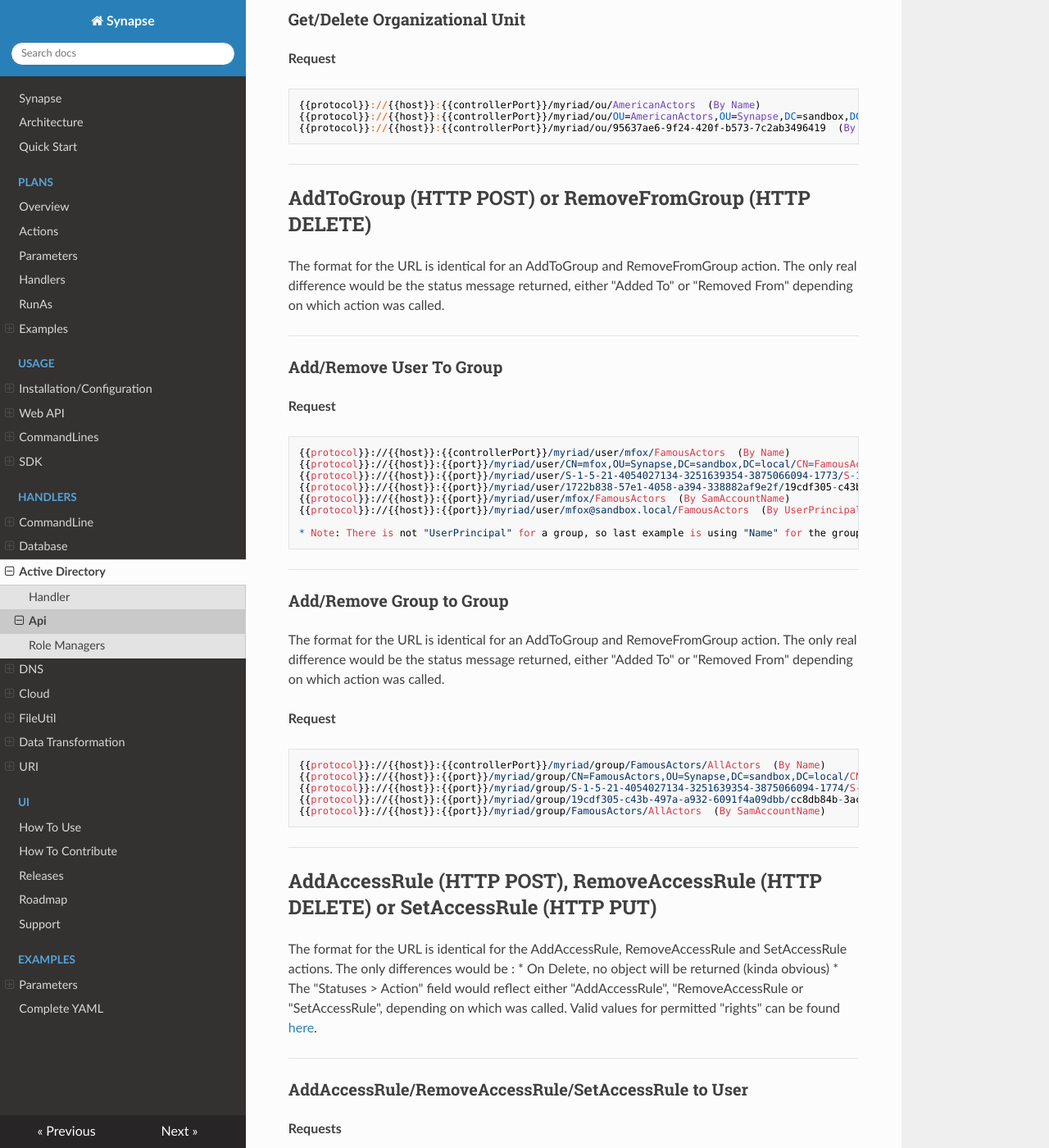
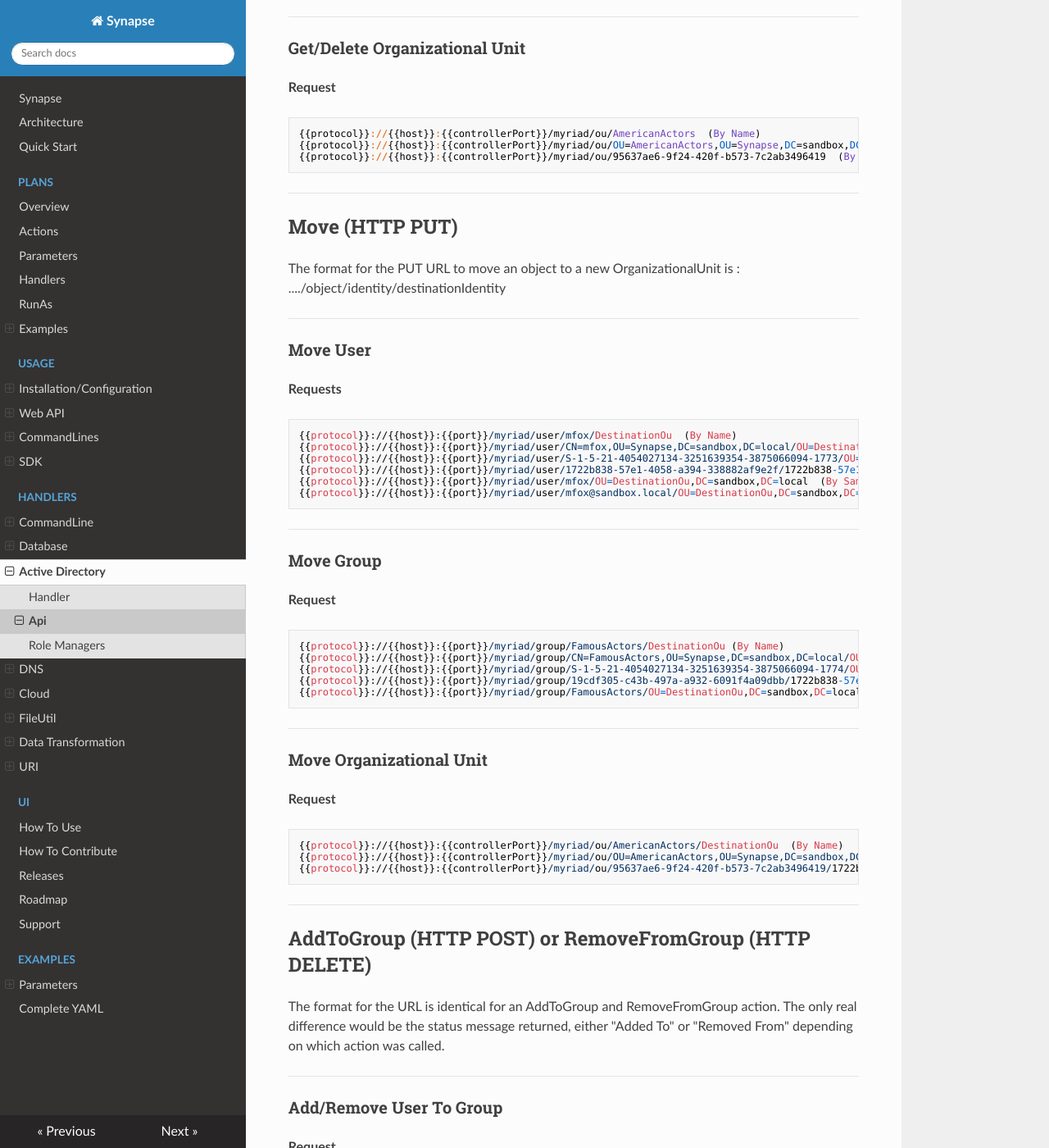
Before and after one commit to SynapseProject/synapse.docs, an MkDocs documentation site: the page built from docs/handlers/ad/api.md, in a window 1280 px wide and 1400 px high, scrolled down 13065 px. Shown: the whole window at 82% size. Built offline with MkDocs 1.6.1, drawn with Linux system fonts in a browser that asks for light colours; nearby versions of some CDN libraries; old or Windows-style settings are respelled for this version of MkDocs; some of the changed text lies outside the part shown.

Commit message:
Added docs for "Move" of Users, Groups and OrgUnits.

`````diff
--- a/docs/handlers/ad/api.md
+++ b/docs/handlers/ad/api.md
@@ -15,6 +15,7 @@ The general format for the rest URL is above, using HTTP Verbs to indicate what
 |Create|POST|&lt;protocol&gt;://&lt;host&gt;:&lt;port&gt;/myriad/&lt;object&gt;/&lt;identity&gt;
 |Modify|PUT|&lt;protocol&gt;://&lt;host&gt;:&lt;port&gt;/myriad/&lt;object&gt;/&lt;identity&gt;
 |Delete|DELETE|&lt;protocol&gt;://&lt;host&gt;:&lt;port&gt;/myriad/&lt;object&gt;/&lt;identity&gt;
+|Move|PUT|&lt;protocol&gt;://&lt;host&gt;:&lt;port&gt;/myriad/&lt/objectgt;/&lt;identity&gt;/&lt;destinationOrgUnit&gt;
 |AddToGroup|POST|&lt;protocol&gt;://&lt;host&gt;:&lt;port&gt;/myriad/&lt;object&gt;/&lt;identity&gt;/&lt;groupIdentity&gt;
 |RemoveFromGroup|DELETE|&lt;protocol&gt;://&lt;host&gt;:&lt;port&gt;/myriad/&lt;object&gt;/&lt;identity&gt;&lt;groupIdentity&gt;
 |AddAccessRule|POST|&lt;protocol&gt;://&lt;host&gt;:&lt;port&gt;/myriad/accessrule/&lt;object&gt;/&lt;identity&gt;/&lt;principal&gt;/&lt;type&gt;/&lt;rights&gt;
@@ -707,6 +708,50 @@ The format for the URL is identical for a Get and a Delete action.  The only dif
 ````
 
 ---
+## Move (HTTP PUT)
+
+The format for the PUT URL to move an object to a new OrganizationalUnit is :
+..../object/identity/destinationIdentity
+
+---
+### Move User
+
+**Requests**
+
+````
+{{protocol}}://{{host}}:{{port}}/myriad/user/mfox/DestinationOu  (By Name)
+{{protocol}}://{{host}}:{{port}}/myriad/user/CN=mfox,OU=Synapse,DC=sandbox,DC=local/OU=DestinationOu,DC=sandbox,DC=local  (By Distinguished Name)
+{{protocol}}://{{host}}:{{port}}/myriad/user/S-1-5-21-4054027134-3251639354-3875066094-1773/OU=DestinationOu,DC=sandbox,DC=local  (By Sid)
+{{protocol}}://{{host}}:{{port}}/myriad/user/1722b838-57e1-4058-a394-338882af9e2f/1722b838-57e1-4058-a394-339994af9guy  (By Guid)
+{{protocol}}://{{host}}:{{port}}/myriad/user/mfox/OU=DestinationOu,DC=sandbox,DC=local  (By SamAccountName)
+{{protocol}}://{{host}}:{{port}}/myriad/user/mfox@sandbox.local/OU=DestinationOu,DC=sandbox,DC=local  (By UserPrincipal)
+````
+
+---
+### Move Group
+
+**Request**
+
+````
+{{protocol}}://{{host}}:{{port}}/myriad/group/FamousActors/DestinationOu (By Name)
+{{protocol}}://{{host}}:{{port}}/myriad/group/CN=FamousActors,OU=Synapse,DC=sandbox,DC=local/OU=DestinationOu,DC=sandbox,DC=local  (By DistinguishedName)
+{{protocol}}://{{host}}:{{port}}/myriad/group/S-1-5-21-4054027134-3251639354-3875066094-1774/OU=DestinationOu,DC=sandbox,DC=local  (By Sid)
+{{protocol}}://{{host}}:{{port}}/myriad/group/19cdf305-c43b-497a-a932-6091f4a09dbb/1722b838-57e1-4058-a394-339994af9guy  (By Guid)
+{{protocol}}://{{host}}:{{port}}/myriad/group/FamousActors/OU=DestinationOu,DC=sandbox,DC=local  (By SamAccountName)
+````
+
+---
+### Move Organizational Unit
+
+**Request**
+
+````
+{{protocol}}://{{host}}:{{controllerPort}}/myriad/ou/AmericanActors/DestinationOu  (By Name)
+{{protocol}}://{{host}}:{{controllerPort}}/myriad/ou/OU=AmericanActors,OU=Synapse,DC=sandbox,DC=local/OU=DestinationOu,DC=sandbox,DC=local  (By DistinguishedName)
+{{protocol}}://{{host}}:{{controllerPort}}/myriad/ou/95637ae6-9f24-420f-b573-7c2ab3496419/1722b838-57e1-4058-a394-339994af9guy  (By Guid)
+````
+
+---
 ## AddToGroup (HTTP POST) or RemoveFromGroup (HTTP DELETE)
 
 The format for the URL is identical for an AddToGroup and RemoveFromGroup action.  The only real difference would be the status message returned, either "Added To" or "Removed From" depending on which action was called.
`````
Also changed, not shown: other parts of docs/handlers/ad/api.md (+2 -2 lines), docs/handlers/ad/handler.md (+20 -0 lines).
